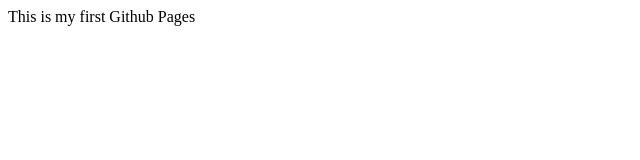
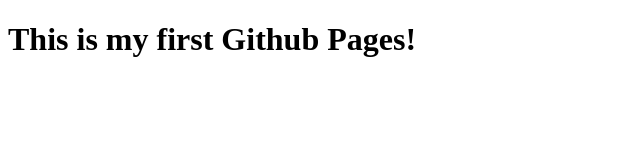
Before and after one commit to DpVictory/DpVictory.github.io, a plain HTML site: page index.html in a window 1280 px wide. Shown: the whole page, without its empty margins (0-640 px from the left). Drawn offline with Linux system fonts and the light colour scheme.

Commit message:
Add Heading

```diff
--- a/index.html
+++ b/index.html
@@ -7,6 +7,6 @@
     <title>My Site!</title>
 </head>
 <body>
-    This is my first Github Pages
+    <h1>This is my first Github Pages!<h2>
 </body>
 </html>
```
